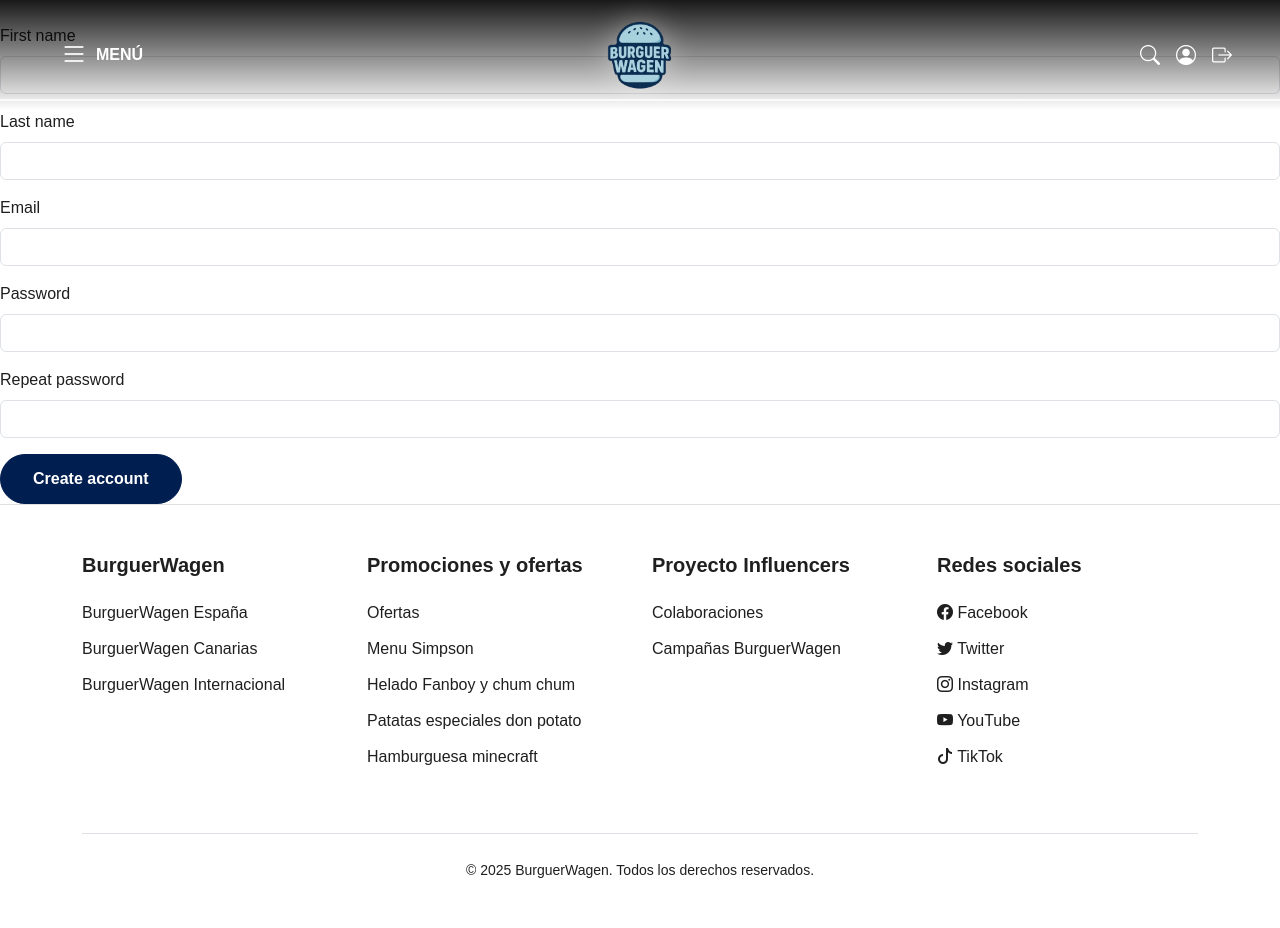
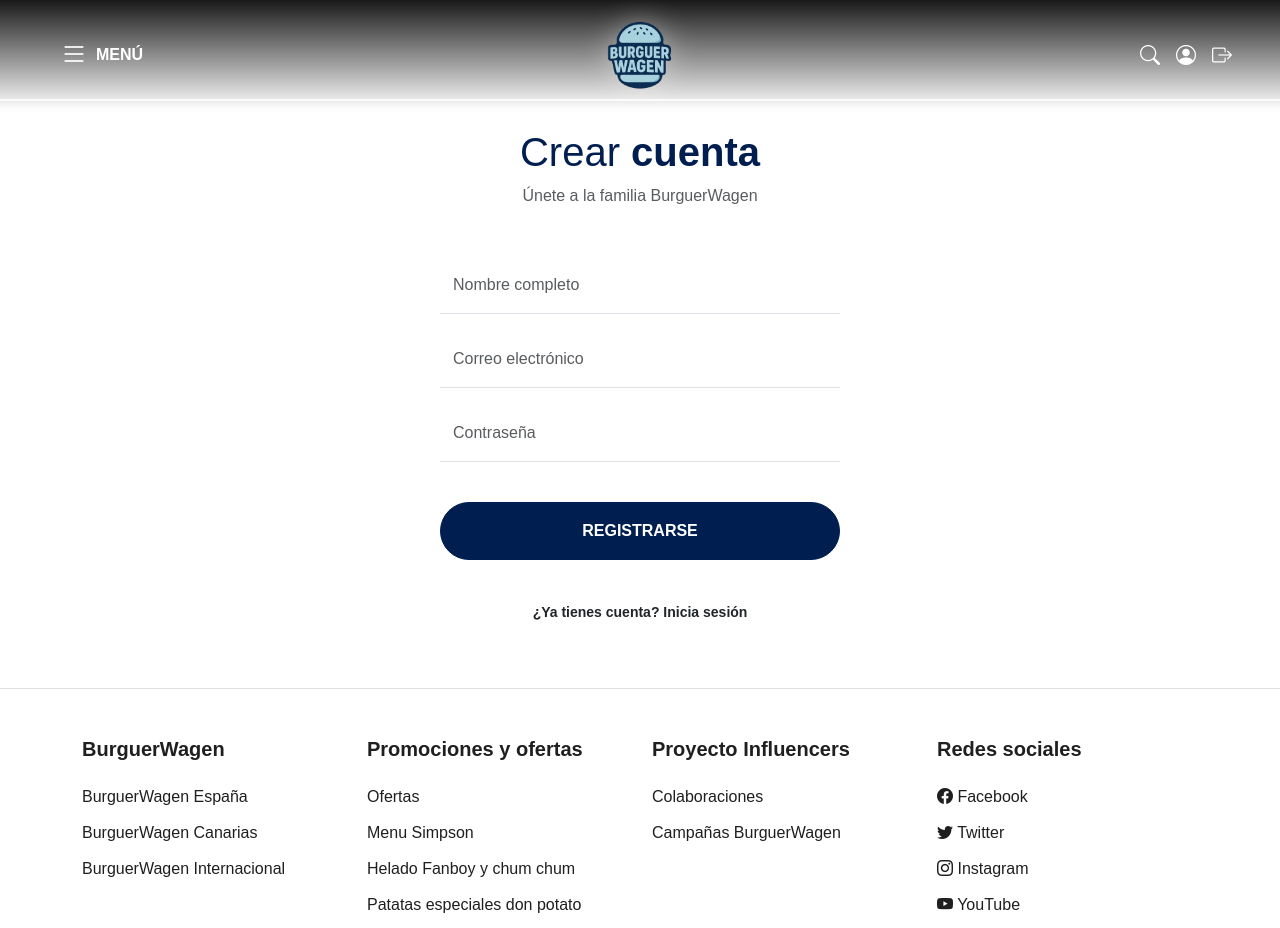
Before and after one commit to rochythedog/burguerwagen, a PHP site: template views/user/register.php in a window 1280 px wide. Shown: the top 928 px of the page. Before the commit the page ends 878 px from the top, so only its background shows below. Run offline with PHP 8.4, Linux system fonts and the light colour scheme; the template is opened without the code that fills it, so the values that code supplies are empty; the visitor is signed in with stand-in values (Sample User, id 1); some libraries are stand-ins or nearby versions.

Commit message:
Cambios de ayer por la noche + hoy por la mañana rework front end registro de usuarios boostrap cambiado tambien

```diff
--- a/views/user/register.php
+++ b/views/user/register.php
@@ -1,8 +1,14 @@
-<h1 class="mb-4"><?= htmlspecialchars($title) ?></h1>
+<div class="container d-flex justify-content-center align-items-center login-container">
+    <div class="w-100" style="max-width: 400px;">
+
+        <div class="text-center mb-5">
+            <h1 class="section-title mb-2">Crear <strong>cuenta</strong></h1>
+            <p class="text-muted">Únete a la familia BurguerWagen</p>
+        </div>
 
         <?php if (!empty($errors)): ?>
-<div class="alert alert-danger">
-  <ul class="mb-0">
+        <div class="alert alert-danger border-0 shadow-sm mb-4">
+            <ul class="mb-0 ps-3">
                 <?php foreach ($errors as $e): ?>
                 <li><?= htmlspecialchars($e) ?></li>
                 <?php endforeach; ?>
@@ -10,26 +16,27 @@
         </div>
         <?php endif; ?>
 
-<form method="post">
-  <div class="mb-3">
-    <label class="form-label" for="name">First name</label>
-    <input class="form-control" type="text" name="name" id="name" required>
+        <form method="post" class="d-flex flex-column gap-3">
+            <div class="form-floating">
+                <input type="text" class="form-control rounded-0 border-0 border-bottom bg-transparent" name="nombre" id="nombre" placeholder="Tu nombre" required>
+                <label for="nombre" class="text-muted">Nombre completo</label>
             </div>
-  <div class="mb-3">
-    <label class="form-label" for="last_name">Last name</label>
-    <input class="form-control" type="text" name="last_name" id="last_name">
+
+            <div class="form-floating">
+                <input type="email" class="form-control rounded-0 border-0 border-bottom bg-transparent" name="email" id="email" placeholder="name@example.com" required>
+                <label for="email" class="text-muted">Correo electrónico</label>
             </div>
-  <div class="mb-3">
-    <label class="form-label" for="email">Email</label>
-    <input class="form-control" type="email" name="email" id="email" required>
+
+            <div class="form-floating mb-3">
+                <input type="password" class="form-control rounded-0 border-0 border-bottom bg-transparent" name="password" id="password" placeholder="Password" required>
+                <label for="password" class="text-muted">Contraseña</label>
             </div>
-  <div class="mb-3">
-    <label class="form-label" for="password">Password</label>
-    <input class="form-control" type="password" name="password" id="password" required>
+
+            <button class="btn btn-primary w-100 py-3 text-uppercase fw-bold mt-2" type="submit">Registrarse</button>
+
+            <div class="text-center mt-4">
+                <a href="index.php?controller=user&action=login" class="text-decoration-none text-dark fw-bold small">¿Ya tienes cuenta? Inicia sesión</a>
             </div>
-  <div class="mb-3">
-    <label class="form-label" for="password2">Repeat password</label>
-    <input class="form-control" type="password" name="password2" id="password2" required>
+        </form>
     </div>
-  <button class="btn btn-primary" type="submit">Create account</button>
-</form>
+</div>
```
Lines whose indentation alone changed are shown as unchanged.
